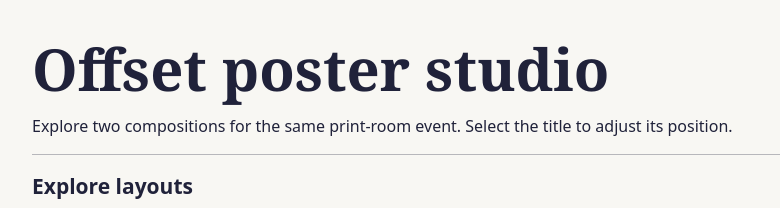
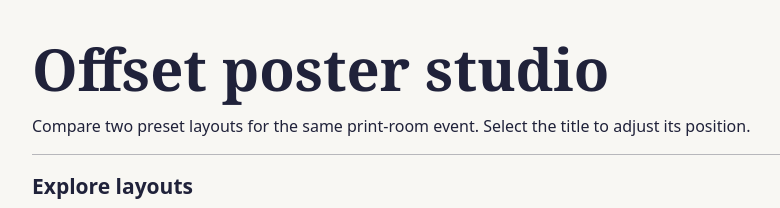
Before and after one commit to sudipch7/test, a plain HTML site: page index.html in a window 1280 px wide. Shown: the top 208 px of the page, 170-950 px from the left. Drawn offline with Linux system fonts and the light colour scheme.

Commit message:
Identify preset suggestions in the interface after lecture-guideline review

```diff
--- a/index.html
+++ b/index.html
@@ -1,7 +1,7 @@
 <!doctype html><html lang="en"><meta charset="utf-8"><meta name="viewport" content="width=device-width,initial-scale=1"><title>Offset poster studio</title>
 <style>
 *{box-sizing:border-box}body{background:#f8f7f3;color:#20223a;font:16px/1.5 system-ui,sans-serif;margin:0}main{max-width:920px;margin:auto;padding:32px 22px}h1{font:600 clamp(32px,6vw,58px)/1 Georgia,serif;margin:8px 0 16px}button{padding:9px 13px;background:white;color:#20223a;border:1px solid #7f8091;border-radius:5px;font:inherit;cursor:pointer}button:disabled{opacity:.5;cursor:default}button:focus-visible{outline:3px solid #7741ba}button[aria-pressed=true]{background:#26283e;color:white}svg{display:block;width:100%}section{border-top:1px solid #b7b7bb;padding:16px 0}#poster{max-width:620px;margin:12px 0}.controls{display:flex;gap:9px;flex-wrap:wrap}h2{margin:0 0 8px;font-size:21px}p{margin:8px 0 16px}[hidden]{display:none!important}
-</style><main><h1>Offset poster studio</h1><p>Explore two compositions for the same print-room event. Select the title to adjust its position.</p><section><h2 id="mode"></h2><div class="controls" id="variants"><button id="orbit">Orbit</button><button id="relay">Relay</button></div><div id="poster" role="group" aria-label="Event poster preview"></div><div class="controls"><button id="select">Select title</button><button id="up">Move up</button><button id="down">Move down</button><button id="undo">Undo move</button><button id="browse">Back to layouts</button></div><p role="status" id="status"></p></section></main>
+</style><main><h1>Offset poster studio</h1><p>Compare two preset layouts for the same print-room event. Select the title to adjust its position.</p><section><h2 id="mode"></h2><div class="controls" id="variants"><button id="orbit">Orbit</button><button id="relay">Relay</button></div><div id="poster" role="group" aria-label="Event poster preview"></div><div class="controls"><button id="select">Select title</button><button id="up">Move up</button><button id="down">Move down</button><button id="undo">Undo move</button><button id="browse">Back to layouts</button></div><p role="status" id="status"></p></section></main>
 <script src="model.js"></script><script>
 const state=newSession(), el=id=>document.getElementById(id);
 function render(){
```
Also changed, not shown: 1 other file.
